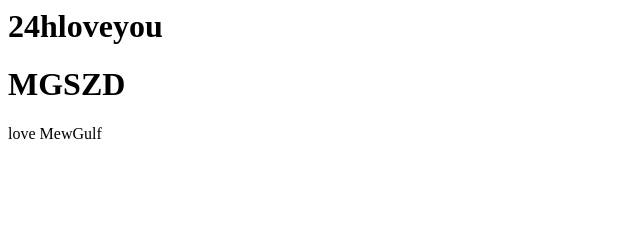
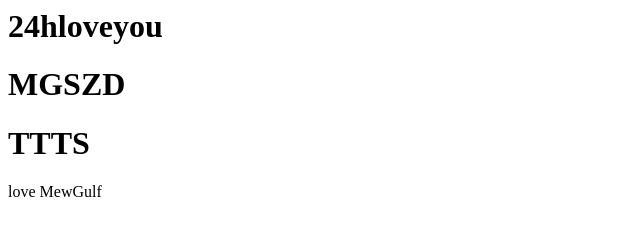
Before and after one commit to MandyPenn/git_learning, a plain HTML site: page index.html in a window 1280 px wide. Shown: the whole page, without its empty margins (0-640 px from the left). Drawn offline with Linux system fonts and the light colour scheme.

```diff
--- a/index.html
+++ b/index.html
@@ -1,3 +1,4 @@
 <div class="accordion"><h1>24hloveyou</h1></div>
 <div class="accordion"><h1>MGSZD</h1></div>
+<div class="accordion"><h1>TTTS</h1></div>
 love MewGulf
```
